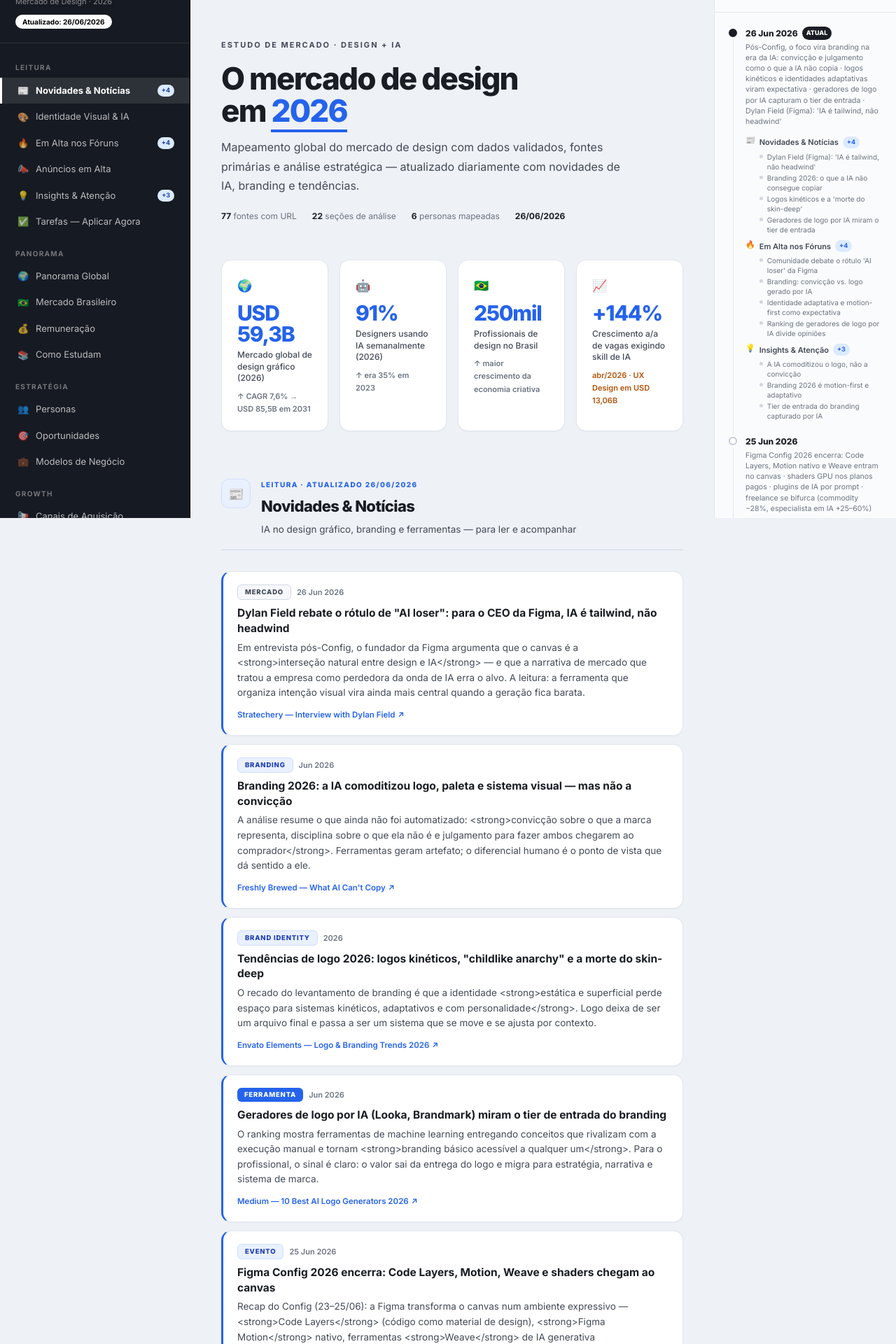
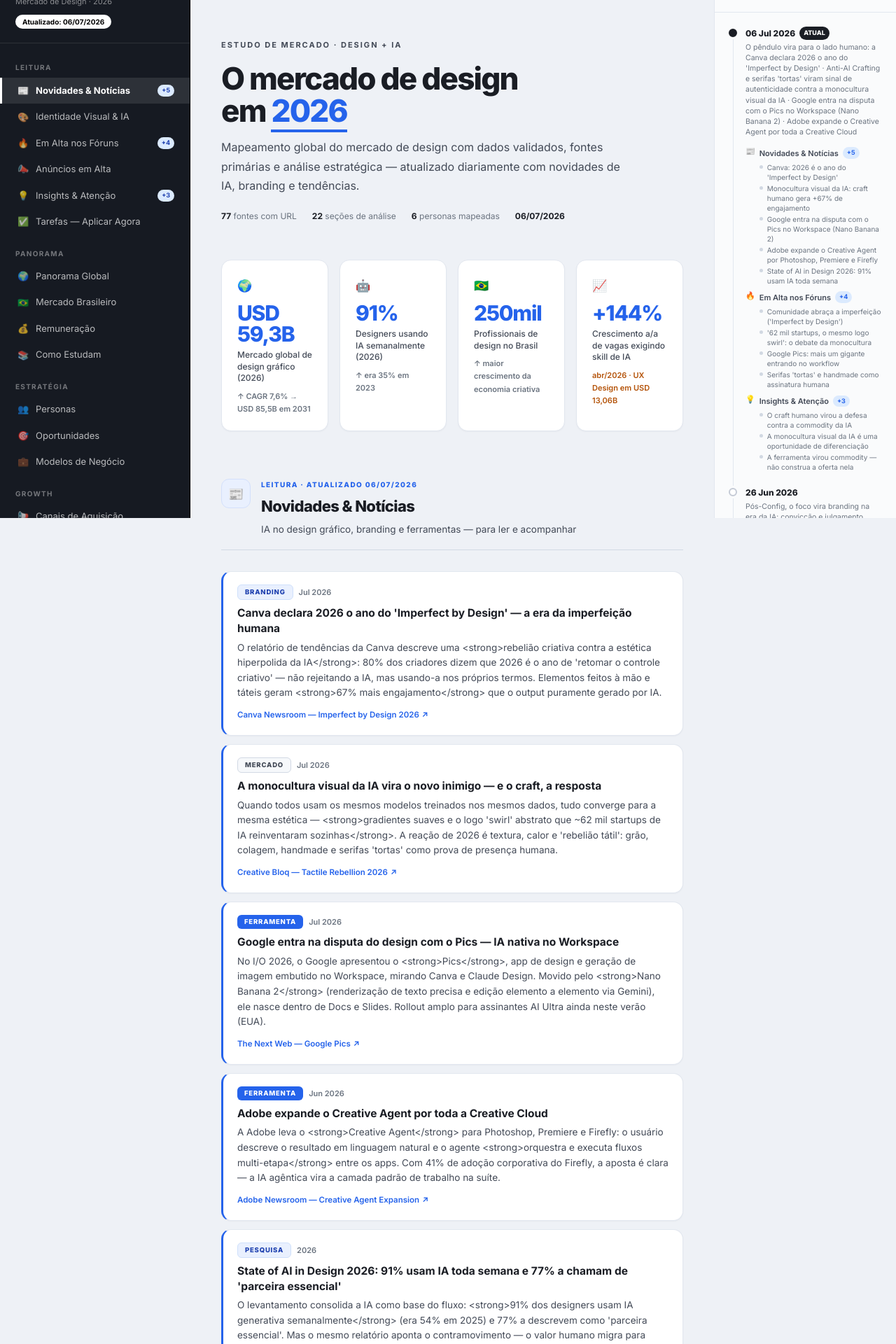
Before and after one commit to thalitaseraphin/pesquisa-mercado-design, a Next.js app: page / in a window 1280 px wide. Shown: the part 60-1980 px from the top of the page at 70% size. Built offline with nearby package versions, Linux system fonts and the light colour scheme.

Commit message:
feat: relatorio 06/07/2026 — pendulo humano: 'Imperfect by Design' e Anti-AI Crafting vs. monocultura visual da IA, Google Pics no Workspace, Adobe expande Creative Agent

```diff
--- a/components/layout/Sidebar.tsx
+++ b/components/layout/Sidebar.tsx
@@ -89,8 +89,8 @@ export default function Sidebar({ mobileOpen, onClose }: SidebarProps) {
     return () => observerRef.current?.disconnect();
   }, []);
 
-  // Badges: novidades da data mais recente (26/06/2026)
-  const newCounts = getNewCountBySectionForDate("26/06/2026");
+  // Badges: novidades da data mais recente (06/07/2026)
+  const newCounts = getNewCountBySectionForDate("06/07/2026");
 
   return (
     <>
@@ -116,7 +116,7 @@ export default function Sidebar({ mobileOpen, onClose }: SidebarProps) {
           </div>
           <div className="flex items-center gap-2 mt-2.5 flex-wrap">
             <span className="text-[10px] font-bold text-black bg-white px-2.5 py-0.5 rounded-full">
-              Atualizado: 26/06/2026
+              Atualizado: 06/07/2026
             </span>
             {selectedDate && (
               <span className="text-[10px] font-bold text-[#2563EB] bg-[#E9F0FE] border border-[#CFE0FB] px-2 py-0.5 rounded-full flex items-center gap-1">
--- a/components/sections/ForumSection.tsx
+++ b/components/sections/ForumSection.tsx
@@ -5,44 +5,44 @@ import SectionHeader from "./SectionHeader";
 
 const hotCards = [
   {
-    href: "https://stratechery.com/2026/an-interview-with-figma-ceo-dylan-field-about-design-and-ai/",
-    src: "Stratechery / HN",
-    heat: "💬 Debate",
-    updated: "26 Jun 2026",
-    reportDate: "26/06/2026",
-    title: `"AI loser"? Comunidade debate a tese de Dylan Field: IA é tailwind, não headwind`,
-    text: 'A entrevista do CEO da Figma reacendeu a discussão sobre o futuro das ferramentas de design na era da IA. Field defende o canvas como <strong>interseção natural entre design e IA</strong>; críticos apontam a queda de market cap. O fio condutor do debate: quem organiza intenção visual ganha ou perde quando gerar fica trivial?',
-    go: "Ler a entrevista",
+    href: "https://www.canva.com/newsroom/news/design-trends-2026/",
+    src: "Canva / It's Nice That",
+    heat: "📈 Tendência",
+    updated: "06 Jul 2026",
+    reportDate: "06/07/2026",
+    title: "Comunidade abraça a imperfeição: 'Imperfect by Design' vira bandeira",
+    text: 'O relatório da Canva pegou as comunidades: 2026 é o ano de <strong>retomar o controle criativo sem rejeitar a IA</strong>. Designers trocam exemplos de textura, grão e handmade — e apontam que o feito à mão gera <strong>67% mais engajamento</strong> que o output puramente gerado.',
+    go: "Ver o relatório",
   },
   {
-    href: "https://freshlybrewed.co/insights-news/brand-identity-in-2026-what-ai-cant-copy/",
+    href: "https://www.creativebloq.com/design/graphic-design/texture-warmth-and-tactile-rebellion-the-big-graphic-design-trends-for-2026",
     src: "r/graphic_design",
     heat: "🔥 Polêmico",
-    updated: "26 Jun 2026",
-    reportDate: "26/06/2026",
-    title: "Branding: o que a IA não copia? Convicção vs. logo gerado por prompt",
-    text: 'O artigo virou pauta nas comunidades de branding: a IA comoditizou logo, paleta e sistema visual, mas <strong>não a convicção, a disciplina e o julgamento</strong>. O debate gira em torno de como provar esse valor a clientes que já geram "algo" sozinhos.',
+    updated: "06 Jul 2026",
+    reportDate: "06/07/2026",
+    title: "'62 mil startups, o mesmo logo swirl': o debate da monocultura visual da IA",
+    text: 'Vira pauta quente: quando todos usam os mesmos modelos, tudo converge para a mesma estética. A comunidade discute como <strong>ter ponto de vista virou o ativo escasso</strong> — e por que textura e "rebelião tátil" são a resposta à padronização.',
     go: "Ver o debate",
   },
   {
-    href: "https://elements.envato.com/learn/logo-and-branding-trends",
+    href: "https://thenextweb.com/news/google-pics-workspace-ai-image-generator-nano-banana-2",
+    src: "The Next Web / HN",
+    heat: "🤖 Ferramentas",
+    updated: "06 Jul 2026",
+    reportDate: "06/07/2026",
+    title: "Google Pics entra no workflow: mais um gigante na disputa do design",
+    text: 'Com o <strong>Pics no Workspace</strong> (Nano Banana 2), o Google mira Canva e Claude Design. A discussão nas comunidades: a geração ficou <strong>ubíqua e barata</strong> — o valor sai da ferramenta e migra para quem sabe o que pedir e por quê.',
+    go: "Ler sobre o Pics",
+  },
+  {
+    href: "https://www.creativebloq.com/design/graphic-design/texture-warmth-and-tactile-rebellion-the-big-graphic-design-trends-for-2026",
     src: "Creative community",
     heat: "📈 Tendência",
-    updated: "26 Jun 2026",
-    reportDate: "26/06/2026",
-    title: "Logos kinéticos e identidade adaptativa viram expectativa — não diferencial",
-    text: 'A "morte do skin-deep" dominou as discussões: identidade <strong>estática e superficial sai de cena; sistemas que se movem e se ajustam por contexto entram</strong>. Designers trocam dicas de como entregar regras de marca vivas em vez de um arquivo final.',
+    updated: "06 Jul 2026",
+    reportDate: "06/07/2026",
+    title: "Serifas 'tortas' e handmade viram assinatura humana anti-IA",
+    text: 'A "rebelião tátil" domina o feed: <strong>serifas irregulares, colagem e imperfeição deliberada</strong> sinalizam que houve uma escolha humana — algo que a IA converge a não fazer. Designers usam isso como prova de autoria e refino.',
     go: "Ver as tendências",
-  },
-  {
-    href: "https://medium.com/@sovannaro/10-best-ai-logo-generators-for-professional-brand-design-in-2026-4361243de404",
-    src: "LinkedIn / Medium",
-    heat: "🤖 Ferramentas",
-    updated: "26 Jun 2026",
-    reportDate: "26/06/2026",
-    title: "Ranking de geradores de logo por IA divide opiniões sobre o tier de entrada",
-    text: 'Listas de Looka, Brandmark & cia. reacenderam a discussão: ferramentas que tornam <strong>branding básico acessível a qualquer um</strong> ameaçam o trabalho de entrada — e empurram profissionais para estratégia, sistema e narrativa.',
-    go: "Ver o ranking",
   },
   {
     href: "https://www.meioemensagem.com.br/cannes/como-a-ia-esta-inserida-nas-categorias-e-checagem-dos-cases",
@@ -91,7 +91,8 @@ const trends = [
   { label: "Tipografia expressiva & kinética", solid: true },
   { label: "Monospaced no branding", solid: false },
   { label: "Neo-minimalismo com textura", solid: false },
-  { label: "Maximalismo anti-IA", solid: false },
+  { label: "Craft & imperfeição (Imperfect by Design)", solid: true },
+  { label: "Maximalismo anti-IA", solid: true },
   { label: "Future Medieval", solid: false },
   { label: "Design como conhecimento executável", solid: true },
   { label: "Mixed-media & 3D", solid: false },
@@ -100,6 +101,17 @@ const trends = [
 ];
 
 const history = [
+  {
+    date: "26 Jun 2026",
+    reportDate: "26/06/2026",
+    snapshot: [
+      { src: "Stratechery / HN", heat: "💬 Debate", title: '"AI loser"? Dylan Field: IA é tailwind, não headwind' },
+      { src: "r/graphic_design", heat: "🔥 Polêmico", title: "Branding: o que a IA não copia? Convicção vs. logo por prompt" },
+      { src: "Creative community", heat: "📈 Tendência", title: "Logos kinéticos e identidade adaptativa viram expectativa" },
+      { src: "LinkedIn / Medium", heat: "🤖 Ferramentas", title: "Geradores de logo por IA capturam o tier de entrada" },
+    ],
+    trends: ["Convicção vs. logo gerado por IA", "Identidade adaptativa / motion-first", "Tier de entrada capturado por IA", "Ponto de vista como diferencial"],
+  },
   {
     date: "25 Jun 2026",
     reportDate: "25/06/2026",
@@ -182,18 +194,18 @@ const history = [
 export default function ForumSection() {
   const { selectedDate, setSelectedDate } = useReportDate();
 
-  const showCurrent = !selectedDate || selectedDate === "26/06/2026";
+  const showCurrent = !selectedDate || selectedDate === "06/07/2026";
   const filteredHistory = selectedDate
     ? history.filter((h) => h.reportDate === selectedDate)
     : history;
 
-  const isHistoryOnlyView = !!selectedDate && selectedDate !== "26/06/2026";
+  const isHistoryOnlyView = !!selectedDate && selectedDate !== "06/07/2026";
 
   return (
     <section id="forum" className="mb-[84px] scroll-mt-[74px]">
       <SectionHeader
         icon="🔥"
-        part="Comunidades · atualizado 26/06/2026"
+        part="Comunidades · atualizado 06/07/2026"
         title="Em Alta nos Fóruns & Tendências"
         description="O que está bombando nas comunidades de design (Reddit, Adobe, Figma, B9, Meio &amp; Mensagem, TecMundo) e as tendências do mercado"
       />
@@ -285,7 +297,7 @@ export default function ForumSection() {
           </div>
 
           <div className="bg-white border border-[#E2E7EF] rounded-xl p-[22px] mb-3.5">
-            <h3 className="text-[13px] font-bold text-[#434A57] uppercase tracking-[0.5px] mb-3.5">Tendências de mercado em alta · 26/06/2026</h3>
+            <h3 className="text-[13px] font-bold text-[#434A57] uppercase tracking-[0.5px] mb-3.5">Tendências de mercado em alta · 06/07/2026</h3>
             <div className="flex flex-wrap gap-2.5">
               {trends.map((t) => (
                 <span key={t.label} className={`text-[12.5px] font-semibold px-3.5 py-1.5 border rounded-[24px] ${t.solid ? "bg-[#2563EB] text-white border-[#2563EB]" : "bg-[#F6F8FB] text-[#434A57] border-[#D2D9E4]"}`}>{t.label}</span>
--- a/components/sections/HeroSection.tsx
+++ b/components/sections/HeroSection.tsx
@@ -17,7 +17,7 @@ export default function HeroSection() {
           ["77", "fontes com URL"],
           ["22", "seções de análise"],
           ["6", "personas mapeadas"],
-          ["26/06/2026", ""],
+          ["06/07/2026", ""],
         ].map(([val, label]) => (
           <span key={val} className="text-[12px] text-[#6B7480]">
             <strong className="text-[#1A1D24] font-bold">{val}</strong>
--- a/components/sections/InsightsSection.tsx
+++ b/components/sections/InsightsSection.tsx
@@ -4,6 +4,36 @@ import { useReportDate } from "@/context/ReportDateContext";
 import SectionHeader from "./SectionHeader";
 
 const insights = [
+  {
+    num: "INSIGHT 13 · NOVO",
+    title: "O craft humano é a nova barreira competitiva",
+    text: "A Canva declara 2026 o ano do <strong>'Imperfect by Design'</strong>: 80% dos criadores querem 'retomar o controle criativo' e elementos feitos à mão geram <strong>67% mais engajamento</strong> que o output puramente de IA. A leitura para quem vende design: imperfeição deliberada, textura e presença humana viram <strong>diferencial vendável</strong> — exatamente o que o prompt não replica.",
+    source: "Canva — Imperfect by Design 2026",
+    sourceUrl: "https://www.canva.com/newsroom/news/design-trends-2026/",
+    updated: "06 Jul 2026",
+    reportDate: "06/07/2026",
+    attention: false,
+  },
+  {
+    num: "INSIGHT 14 · NOVO",
+    title: "A monocultura visual da IA é uma oportunidade",
+    text: "Modelos treinados nos mesmos dados convergem para a mesma estética — o logo 'swirl' que <strong>~62 mil startups reinventaram sozinhas</strong>. Quando tudo parece igual, <strong>ter ponto de vista vira escasso e valioso</strong>. Diferenciar por voz, textura e escolha humana deixa de ser gosto e passa a ser vantagem de mercado mensurável.",
+    source: "Creative Bloq — Tactile Rebellion 2026",
+    sourceUrl: "https://www.creativebloq.com/design/graphic-design/texture-warmth-and-tactile-rebellion-the-big-graphic-design-trends-for-2026",
+    updated: "06 Jul 2026",
+    reportDate: "06/07/2026",
+    attention: false,
+  },
+  {
+    num: "⚠ PONTO DE ATENÇÃO 08 · NOVO",
+    title: "A ferramenta virou commodity — não construa a oferta nela",
+    text: "Com <strong>Google Pics no Workspace</strong>, o Creative Agent da Adobe e o foundation model da Canva, gerar design ficou acessível em todo lugar. Vender 'acesso à ferramenta' ou 'sei usar o app X' perde valor a cada lançamento. A defesa é ancorar a oferta no que a plataforma não entrega: <strong>estratégia, ponto de vista e resultado de negócio</strong>.",
+    source: "The Next Web — Google Pics 2026",
+    sourceUrl: "https://thenextweb.com/news/google-pics-workspace-ai-image-generator-nano-banana-2",
+    updated: "06 Jul 2026",
+    reportDate: "06/07/2026",
+    attention: true,
+  },
   {
     num: "INSIGHT 11 · NOVO",
     title: "A IA comoditizou o logo — não a convicção",
--- a/components/sections/NovidadesSection.tsx
+++ b/components/sections/NovidadesSection.tsx
@@ -4,6 +4,56 @@ import { useReportDate } from "@/context/ReportDateContext";
 import SectionHeader from "./SectionHeader";
 
 const news = [
+  {
+    href: "https://www.canva.com/newsroom/news/design-trends-2026/",
+    tag: "Branding",
+    tagClass: "bg-[#E9F0FE] text-[#1E40AF] border border-[#CFE0FB]",
+    date: "Jul 2026",
+    reportDate: "06/07/2026",
+    title: "Canva declara 2026 o ano do 'Imperfect by Design' — a era da imperfeição humana",
+    desc: "O relatório de tendências da Canva descreve uma <strong>rebelião criativa contra a estética hiperpolida da IA</strong>: 80% dos criadores dizem que 2026 é o ano de 'retomar o controle criativo' — não rejeitando a IA, mas usando-a nos próprios termos. Elementos feitos à mão e táteis geram <strong>67% mais engajamento</strong> que o output puramente gerado por IA.",
+    source: "Canva Newsroom — Imperfect by Design 2026",
+  },
+  {
+    href: "https://www.creativebloq.com/design/graphic-design/texture-warmth-and-tactile-rebellion-the-big-graphic-design-trends-for-2026",
+    tag: "Mercado",
+    tagClass: "bg-[#F6F8FB] text-[#434A57] border border-[#D2D9E4]",
+    date: "Jul 2026",
+    reportDate: "06/07/2026",
+    title: "A monocultura visual da IA vira o novo inimigo — e o craft, a resposta",
+    desc: "Quando todos usam os mesmos modelos treinados nos mesmos dados, tudo converge para a mesma estética — <strong>gradientes suaves e o logo 'swirl' abstrato que ~62 mil startups de IA reinventaram sozinhas</strong>. A reação de 2026 é textura, calor e 'rebelião tátil': grão, colagem, handmade e serifas 'tortas' como prova de presença humana.",
+    source: "Creative Bloq — Tactile Rebellion 2026",
+  },
+  {
+    href: "https://thenextweb.com/news/google-pics-workspace-ai-image-generator-nano-banana-2",
+    tag: "Ferramenta",
+    tagClass: "bg-[#2563EB] text-white",
+    date: "Jul 2026",
+    reportDate: "06/07/2026",
+    title: "Google entra na disputa do design com o Pics — IA nativa no Workspace",
+    desc: "No I/O 2026, o Google apresentou o <strong>Pics</strong>, app de design e geração de imagem embutido no Workspace, mirando Canva e Claude Design. Movido pelo <strong>Nano Banana 2</strong> (renderização de texto precisa e edição elemento a elemento via Gemini), ele nasce dentro de Docs e Slides. Rollout amplo para assinantes AI Ultra ainda neste verão (EUA).",
+    source: "The Next Web — Google Pics",
+  },
+  {
+    href: "https://news.adobe.com/news/2026/06/adobe-unveils-major-expansion",
+    tag: "Ferramenta",
+    tagClass: "bg-[#2563EB] text-white",
+    date: "Jun 2026",
+    reportDate: "06/07/2026",
+    title: "Adobe expande o Creative Agent por toda a Creative Cloud",
+    desc: "A Adobe leva o <strong>Creative Agent</strong> para Photoshop, Premiere e Firefly: o usuário descreve o resultado em linguagem natural e o agente <strong>orquestra e executa fluxos multi-etapa</strong> entre os apps. Com 41% de adoção corporativa do Firefly, a aposta é clara — a IA agêntica vira a camada padrão de trabalho na suíte.",
+    source: "Adobe Newsroom — Creative Agent Expansion",
+  },
+  {
+    href: "https://stateofaidesign.com/chapters/tools",
+    tag: "Pesquisa",
+    tagClass: "bg-[#E9F0FE] text-[#1E40AF] border border-[#CFE0FB]",
+    date: "2026",
+    reportDate: "06/07/2026",
+    title: "State of AI in Design 2026: 91% usam IA toda semana e 77% a chamam de 'parceira essencial'",
+    desc: "O levantamento consolida a IA como base do fluxo: <strong>91% dos designers usam IA generativa semanalmente</strong> (era 54% em 2025) e 77% a descrevem como 'parceira essencial'. Mas o mesmo relatório aponta o contramovimento — o valor humano migra para curadoria, ponto de vista e o que a máquina converge a não fazer.",
+    source: "State of AI in Design Report 2026",
+  },
   {
     href: "https://stratechery.com/2026/an-interview-with-figma-ceo-dylan-field-about-design-and-ai/",
     tag: "Mercado",
@@ -351,7 +401,7 @@ export default function NovidadesSection() {
     <section id="novidades" className="mb-[84px] scroll-mt-[74px]">
       <SectionHeader
         icon="📰"
-        part="Leitura · atualizado 26/06/2026"
+        part="Leitura · atualizado 06/07/2026"
         title="Novidades & Notícias"
         description="IA no design gráfico, branding e ferramentas — para ler e acompanhar"
       />
--- a/data/reportChanges.ts
+++ b/data/reportChanges.ts
@@ -16,9 +16,53 @@ export type ReportChange = {
 
 export const reportChanges: ReportChange[] = [
   {
+    date: "06/07/2026",
+    label: "06 Jul 2026",
+    isLatest: true,
+    summary: "O pêndulo vira para o lado humano: a Canva declara 2026 o ano do 'Imperfect by Design' · Anti-AI Crafting e serifas 'tortas' viram sinal de autenticidade contra a monocultura visual da IA · Google entra na disputa com o Pics no Workspace (Nano Banana 2) · Adobe expande o Creative Agent por toda a Creative Cloud",
+    changes: [
+      {
+        id: "novidades",
+        label: "Novidades & Notícias",
+        icon: "📰",
+        newCount: 5,
+        highlights: [
+          "Canva: 2026 é o ano do 'Imperfect by Design'",
+          "Monocultura visual da IA: craft humano gera +67% de engajamento",
+          "Google entra na disputa com o Pics no Workspace (Nano Banana 2)",
+          "Adobe expande o Creative Agent por Photoshop, Premiere e Firefly",
+          "State of AI in Design 2026: 91% usam IA toda semana",
+        ],
+      },
+      {
+        id: "forum",
+        label: "Em Alta nos Fóruns",
+        icon: "🔥",
+        newCount: 4,
+        highlights: [
+          "Comunidade abraça a imperfeição ('Imperfect by Design')",
+          "'62 mil startups, o mesmo logo swirl': o debate da monocultura",
+          "Google Pics: mais um gigante entrando no workflow",
+          "Serifas 'tortas' e handmade como assinatura humana",
+        ],
+      },
+      {
+        id: "insights",
+        label: "Insights & Atenção",
+        icon: "💡",
+        newCount: 3,
+        highlights: [
+          "O craft humano virou a defesa contra a commodity da IA",
+          "A monocultura visual da IA é uma oportunidade de diferenciação",
+          "A ferramenta virou commodity — não construa a oferta nela",
+        ],
+      },
+    ],
+  },
+  {
     date: "26/06/2026",
     label: "26 Jun 2026",
-    isLatest: true,
+    isLatest: false,
     summary: "Pós-Config, o foco vira branding na era da IA: convicção e julgamento como o que a IA não copia · logos kinéticos e identidades adaptativas viram expectativa · geradores de logo por IA capturam o tier de entrada · Dylan Field (Figma): 'IA é tailwind, não headwind'",
     changes: [
       {
```
